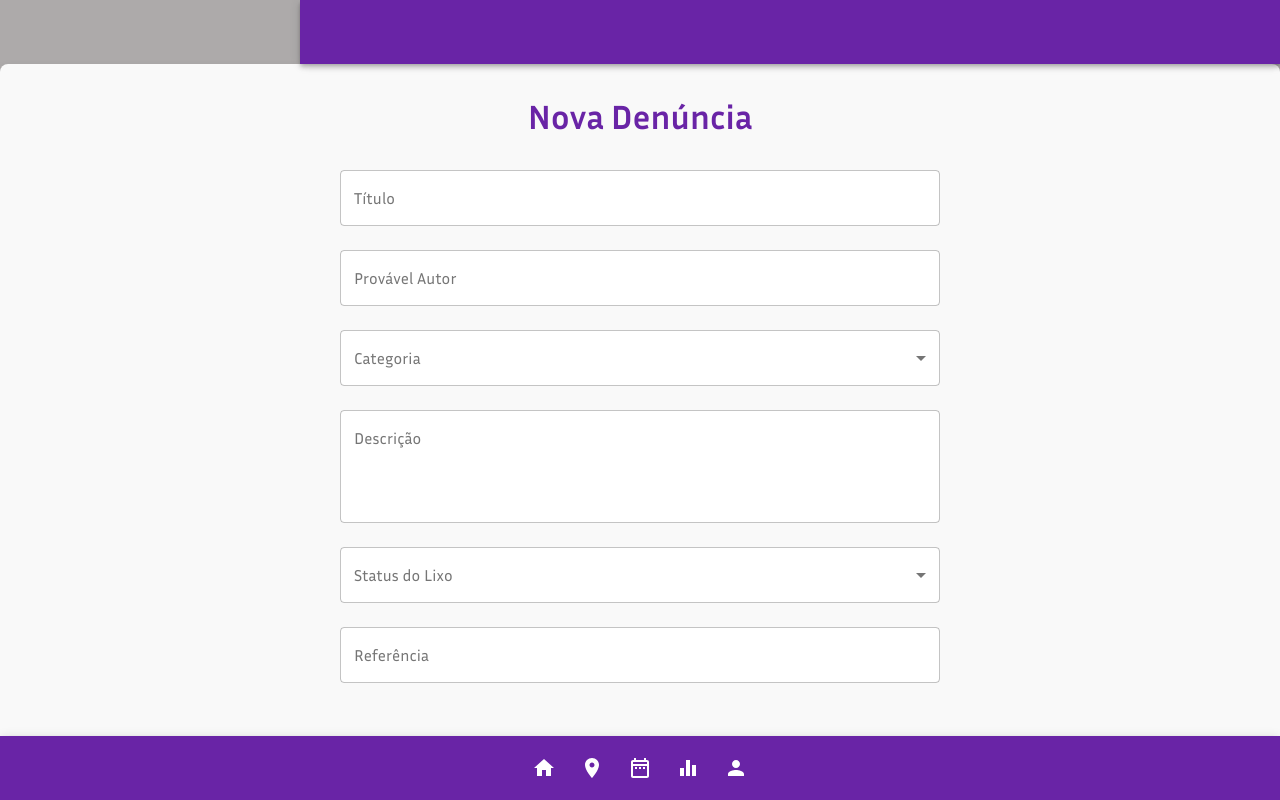
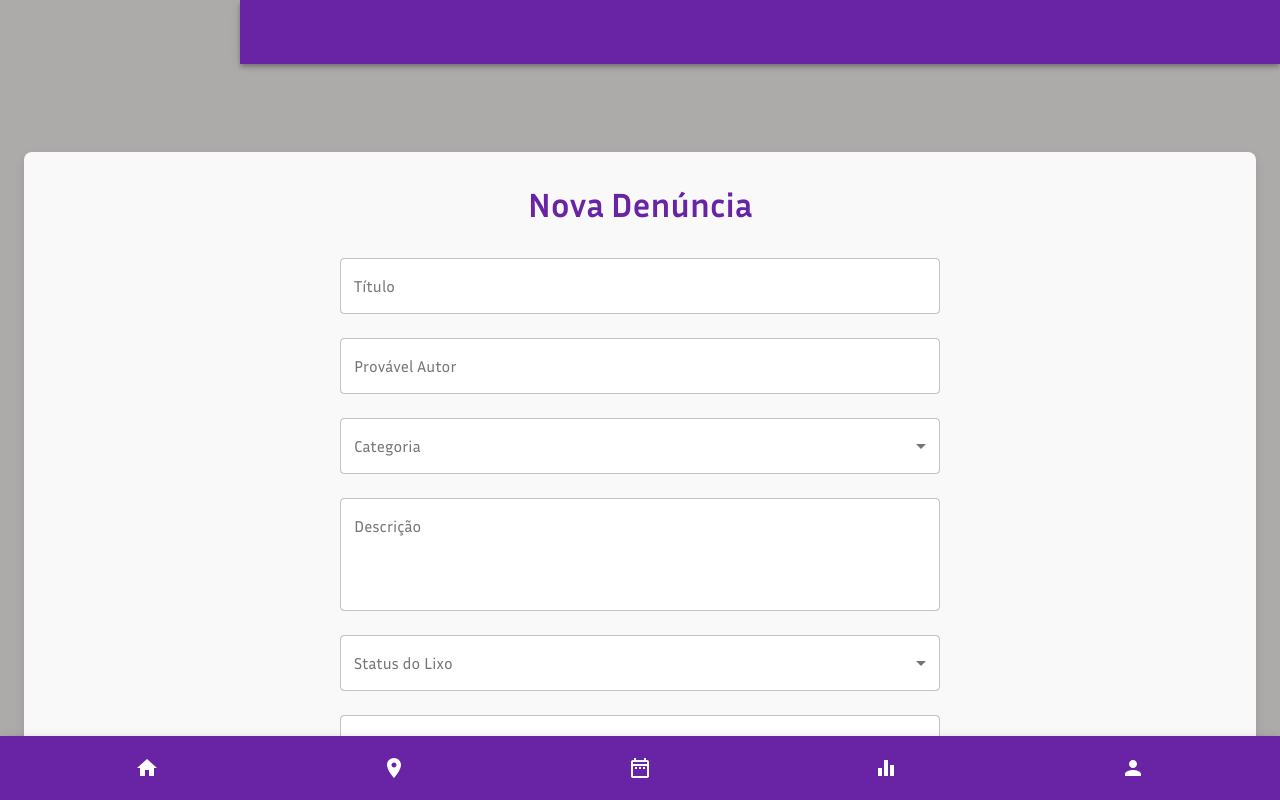
Before and after one commit to pedrorochacr/TP1-IHC, a React (Create React App) app in the folder frontend/: page /denuncias in a window 1280 px wide. Built offline with nearby package versions, Linux system fonts and the light colour scheme; no server answers.

Commit message:
initial and final commit

```diff
--- a/frontend/src/layout/index.js
+++ b/frontend/src/layout/index.js
@@ -1,193 +1,64 @@
+import { useLocation } from "react-router-dom";
 import React, { useState, useContext, useEffect } from "react";
+import { useHistory } from "react-router-dom";
+import { makeStyles, AppBar, Toolbar, IconButton } from "@material-ui/core";
 import clsx from "clsx";
-
-import {
-  makeStyles,
-  Drawer,
-  AppBar,
-  Toolbar,
-
-  MenuItem,
-  IconButton,
-
-} from "@material-ui/core";
-import LocationOnIcon from '@material-ui/icons/LocationOn';
-import PersonIcon from '@material-ui/icons/Person';
-
 import { AuthContext } from "../context/Auth/AuthContext";
-
-
-import logo from "../assets/logoLogin.png";
-
-// DARK THEMA
-import HomeIcon from '@material-ui/icons/Home';
-import ColorModeContext from "../layout/themeContext";
-
-import UserModal from "../components/UserModal";
-import { AddIcCallOutlined, DateRange, DateRangeOutlined, EqualizerOutlined, MoreHorizOutlined, SearchOutlined } from "@material-ui/icons";
-import { useHistory } from "react-router-dom/cjs/react-router-dom.min";
-
-const drawerWidth = 300;
+import HomeIcon from "@material-ui/icons/Home";
+import LocationOnIcon from "@material-ui/icons/LocationOn";
+import DateRangeOutlined from "@material-ui/icons/DateRangeOutlined";
+import EqualizerOutlined from "@material-ui/icons/EqualizerOutlined";
+import PersonIcon from "@material-ui/icons/Person";
 
 const useStyles = makeStyles((theme) => ({
   root: {
     display: "flex",
+    flexDirection: "column",
     height: "100vh",
-    [theme.breakpoints.down("sm")]: {
-      height: "calc(100vh - 56px)",
-    },
-    backgroundColor: theme.palette.fancyBackground,
-    '& .MuiButton-outlinedPrimary': {
-      color: theme.mode === 'light' ? '#369eff' : '#FFF',
-      border: theme.mode === 'light' ? '1px solid rgba(0 124 102)' : '1px solid rgba(255, 255, 255, 0.5)',
-    },
-    '& .MuiTab-textColorPrimary.Mui-selected': {
-      color: theme.mode === 'light' ? theme.palette.primary.main : '#FFF',
-    }
-  },
-
-  toolbar: {
-    paddingRight: 24, // keep right padding when drawer closed
-    color: "white",
-    background:theme.palette.primary.main,
-    display: "flex",
-    justifyContent: "end",
-
-  },
-  bottomToolbar: {
-      paddingRight: 24, // keep right padding when drawer closed
-      color: "white",
-      background:theme.palette.primary.main,
-      display: "flex",
-      justifyContent: "center",
-
-  },
-  toolbarIcon: {
-    display: "flex",
-    alignItems: "center",
-    justifyContent: "flex-end",
-    padding: "0 8px",
-    minHeight: "48px",
-    background: theme.palette.secondary.main,
-    [theme.breakpoints.down("sm")]: {
-      height: "48px"
-    }
   },
   appBar: {
-
-
+    zIndex: theme.zIndex.drawer + 1,
     transition: theme.transitions.create(["width", "margin"], {
       easing: theme.transitions.easing.sharp,
       duration: theme.transitions.duration.leavingScreen,
     }),
-    justifyContent: "end",
   },
   appBarShift: {
-    marginLeft: drawerWidth,
-    width: `calc(100% - ${drawerWidth}px)`,
+    marginLeft: 240,
+    width: `calc(100% - 240px)`,
     transition: theme.transitions.create(["width", "margin"], {
-      easing: theme.transitions.easing.sharp,
+      easing: theme.transitions.easing.easeOut,
       duration: theme.transitions.duration.enteringScreen,
     }),
   },
-  menu: {
-    backgroundColor: "#fff", // Cor branca
-    '& .MuiMenuItem-root': {
-      color: theme.palette.text.primary, // Adaptação para contraste
-    },
+  toolbar: {
+    paddingRight: 24,
   },
-  menuButton: {
-    marginRight: 36,
-    color: "white"
+  content: {
+    flexGrow: 1,
+    padding: theme.spacing(3),
+    overflow: "auto",
   },
-  menuButtonHidden: {
-    display: "none",
-  },
-  divider: {
-    background: theme.mode === 'light' ? theme.palette.primary : '',
-  },
-  title: {
-    flexGrow: 1,
-    fontSize: 14,
-  },
-  drawerPaper: {
-    position: "relative",
-    whiteSpace: "nowrap",
-    border:"none",
-    width: drawerWidth,
-    transition: theme.transitions.create("width", {
-      easing: theme.transitions.easing.sharp,
-      duration: theme.transitions.duration.enteringScreen,
-    }),
-  },
-  drawerPaperClose: {
-    overflowX: "hidden",
-    transition: theme.transitions.create("width", {
-      easing: theme.transitions.easing.sharp,
-      duration: theme.transitions.duration.leavingScreen,
-    }),
-    width: theme.spacing(7),
-    [theme.breakpoints.up("sm")]: {
-      width: theme.spacing(9),
-    },
-  },
-
-
-  content: {
-    flex: 1,
-    background:theme.palette.secondary.main,
-    overflow: "auto",
-    ...theme.scrollbarStyles,
-  },
-  container: {
-    paddingTop: theme.spacing(4),
-    paddingBottom: theme.spacing(4),
-  },
-  paper: {
-    padding: theme.spacing(2),
-    display: "flex",
-    overflow: "auto",
-    flexDirection: "column",
-  },
+  appBarSpacer: theme.mixins.toolbar,
   bottomAppBar: {
-    top: 'auto',
-    display:'flex',
-    justifyContent:'center',
+    top: "auto",
     bottom: 0,
   },
-  containerWithScroll: {
-    flex: 1,
-    paddingTop:25,
-    padding:"2px",
-    background: theme.palette.secondary.main,
-    color: theme.mode === 'light' ? '#ffff' : '',
-
-    scrollbarWidth: 'none', /* Firefox */
-    '-ms-overflow-style': 'none', /* IE and Edge */
-    '&::-webkit-scrollbar': {
-      display: 'none', /* Chrome, Safari, Opera */
-    },
-    ...theme.scrollbarStyles,
+  bottomToolbar: {
+    display: "flex",
+    justifyContent: "space-around",
   },
   alignProfileIcon: {
-    justifyContent: "end"
-  },
-  profilePhoto: {
-    transition: 'transform 0.3s ease',
-    '&:hover': {
-      transform: 'scale(1.5)', // Aumenta 20% ao passar o mouse
-    },
+    justifyContent: "flex-end",
   },
 }));
 
 const LoggedInLayout = ({ children }) => {
   const classes = useStyles();
-  const {user} = useContext(AuthContext);
+  const { user } = useContext(AuthContext);
   const history = useHistory();
+  const location = useLocation();
   const [drawerOpen, setDrawerOpen] = useState(false);
-
-
-
 
   useEffect(() => {
     if (document.body.offsetWidth > 600) {
@@ -195,52 +66,58 @@ const LoggedInLayout = ({ children }) => {
     }
   }, []);
 
-
-
-
-
-
-
-
   return (
-
     <div className={classes.root}>
-
       <AppBar
         position="absolute"
         className={clsx(classes.appBar, drawerOpen && classes.appBarShift)}
         color="primary"
       >
-        <Toolbar variant="regular" className={clsx(
-          classes.toolbar,
-          drawerOpen && classes.alignProfileIcon
-        )}>
+        <Toolbar
+          variant="regular"
+          className={clsx(classes.toolbar, drawerOpen && classes.alignProfileIcon)}
+        >
         </Toolbar>
       </AppBar>
+
       <main className={classes.content}>
-         <div className={classes.appBarSpacer} />
-
+        <div className={classes.appBarSpacer} />
         {children ? children : null}
       </main>
+
       <AppBar position="fixed" color="primary" className={classes.bottomAppBar}>
         <Toolbar className={classes.bottomToolbar}>
-          <IconButton  color="inherit" aria-label="open drawer" onClick={()=>history.push("/bem-vindo")}>
+          <IconButton
+            color={location.pathname === "/bem-vindo" ? "secondary" : "inherit"}
+            onClick={() => history.push("/bem-vindo")}
+          >
             <HomeIcon />
           </IconButton>
-          <IconButton color="inherit" aria-label="open drawer" onClick={()=>history.push('/locais')}>
+          <IconButton
+            color={location.pathname === "/locais" ? "secondary" : "inherit"}
+            onClick={() => history.push("/locais")}
+          >
             <LocationOnIcon />
           </IconButton>
-          <IconButton color="inherit" onClick={()=>history.push('/eventos')}>
-            <DateRangeOutlined   />
+          <IconButton
+            color={location.pathname === "/eventos" ? "secondary" : "inherit"}
+            onClick={() => history.push("/eventos")}
+          >
+            <DateRangeOutlined />
           </IconButton>
-          <IconButton  color="inherit"  onClick={()=>history.push('/estatistica')}>
+          <IconButton
+            color={location.pathname === "/estatistica" ? "secondary" : "inherit"}
+            onClick={() => history.push("/estatistica")}
+          >
             <EqualizerOutlined />
           </IconButton>
-          <IconButton  color="inherit" onClick={()=>history.push('/perfil')}>
+          <IconButton
+            color={location.pathname === "/perfil" ? "secondary" : "inherit"}
+            onClick={() => history.push("/perfil")}
+          >
             <PersonIcon />
           </IconButton>
         </Toolbar>
-
       </AppBar>
     </div>
   );
```
